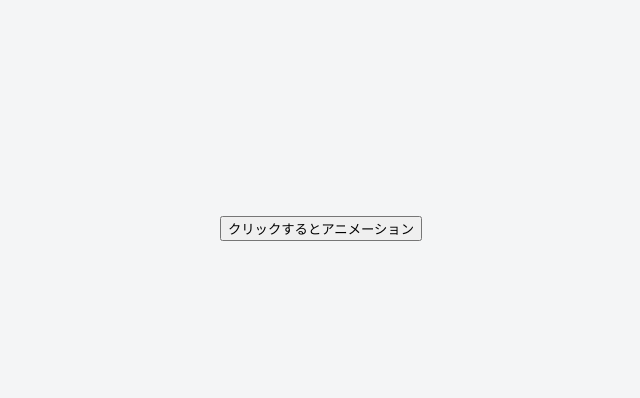
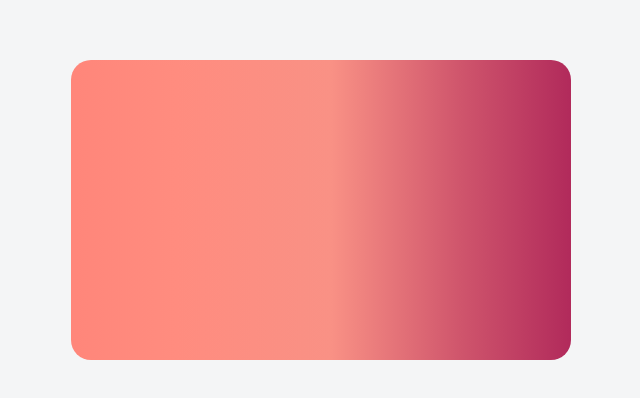
Before and after one commit to magisystem0408/react_animation, a React (Create React App) app: page / in a window 1280 px wide. Shown: the part 190-588 px from the top of the page, without its empty margins (319-959 px from the left). Built offline with nearby package versions, Linux system fonts and the light colour scheme.

Commit message:
complete

```diff
--- a/src/App.js
+++ b/src/App.js
@@ -1,19 +1,53 @@
 import './App.css';
 import {useSpring, animated} from "@react-spring/web";
 import {useState} from "react";
+import styled from "styled-components";
 
 function App() {
-    const [toggle, setToggle] = useState(false)
+    const [flipped, setFlipped] = useState(false)
     // 変数によって切り替え
     const styles = useSpring({
-        opacity: toggle ? 1 : 0
+        opacity: flipped ? 1 : 0,
+        rotateY: flipped ? "180deg" : "0deg"
     })
     return (
-        <div className="App">
-            <animated.h1 style={styles}>Hello codesandbox</animated.h1>
-            <button onClick={()=>setToggle(!toggle)}>クリックするとアニメーション</button>
+        <div className="App"
+             // 奥行きはperspective
+             style={{
+                 perspective:"500px"
+             }}
+             onClick={() => {
+            setFlipped(!flipped)
+        }}>
+            <Card style={styles}/>
+            {/*toでmap関数でtoで現在の値を受け取って処理をして返す　*/}
+            {/*oはopacity*/}
+            <BlueCard style={{
+                opacity: styles.opacity.to(o => 1 - o),
+                rotateY: styles.rotateY,
+
+            }}/>
         </div>
     );
 }
 
 export default App;
+
+
+const Card = styled(animated.div)({
+    position: "absolute",
+    width: 500,
+    height: 300,
+    backgroundColor: "pink",
+    borderRadius:20,
+    backgroundImage: "linear-gradient(to top, #a18cd1 0%, #fbc2eb 100%)"
+})
+
+const BlueCard = styled(animated.div)({
+    position: "absolute",
+    width: 500,
+    height: 300,
+    backgroundColor: "skyblue",
+    borderRadius:20,
+    backgroundImage: "linear-gradient(to right, #ff8177 0%, #ff867a 0%, #ff8c7f 21%, #f99185 52%, #cf556c 78%, #b12a5b 100%)"
+})
```
Also changed, not shown: 1 other file (tests, documents, lock files or other folders).
